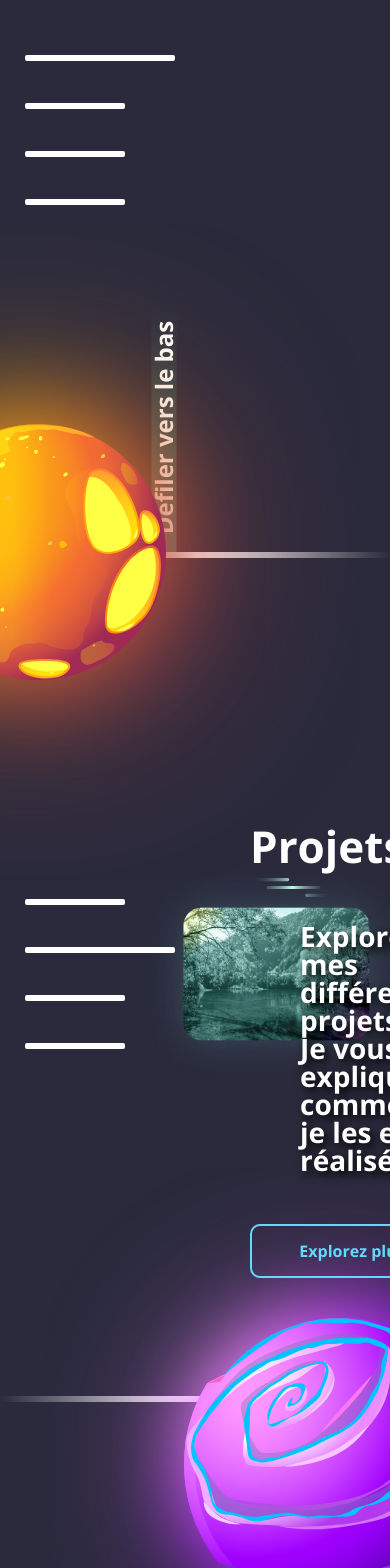
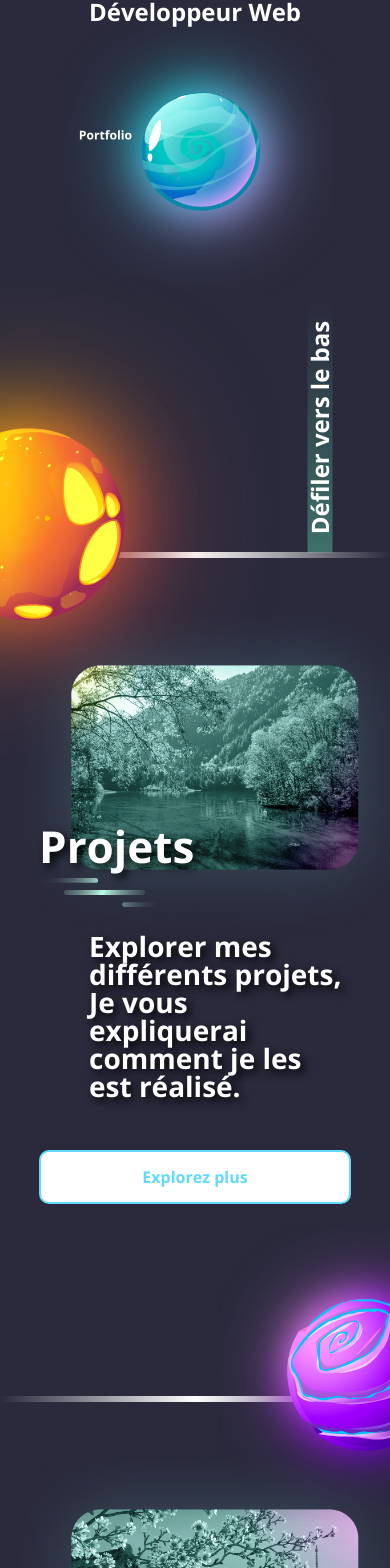
Before and after one commit to JusGaga/Portfolio-Gaetan, a React (Create React App) app: page / in a window 390 px wide. Shown: the part 292-1860 px from the top of the page. Built offline with nearby package versions, Linux system fonts and the light colour scheme; no server answers.

Commit message:
finish web pages

```diff
--- a/src/App.jsx
+++ b/src/App.jsx
@@ -1,16 +1,16 @@
 import React from 'react';
 import './App.css';
-import {BrowserRouter,Routes,Route} from "react-router-dom"
+
+import {BrowserRouter, Routes, Route} from "react-router-dom"
 import AllHome from "./pages/AllHome";
 import AboutMePages from "./pages/pages/AboutMePages/AboutMePages";
 import ProjectPages from "./pages/pages/ProjectPages/ProjectPages";
 
 
-
 function App() {
     return (
         <>
-      <div >
+            <div>
 
                 <BrowserRouter>
                     <div className="Container">
--- a/src/pages/pages/StarterPages/Projects.jsx
+++ b/src/pages/pages/StarterPages/Projects.jsx
@@ -8,13 +8,13 @@ import ProjectImg from '../../../Img/ProjectImg.png';
 import UnderTitle from '../../../Img/UnderTitle.svg';
 
 import Scroll from '../../../components/Scroll';
-import { Link } from 'react-router-dom';
+import {Link} from 'react-router-dom';
 
 
 const Projects = (props) => {
     return (
         <>
-      <div className={'planet2'} style={{ display: props.activate === 1 ? 'none' : 'block' }}>
+            <div className={'planet2'} style={{display: props.activate === 1 ? 'none' : 'block'}}>
                 <img src={planet2} alt='planet2'/>
             </div>
             <div className={'middlePageHome2 '} id={'project'} style={{
@@ -29,16 +29,16 @@ const Projects = (props) => {
                         <img className='underTitle' src={UnderTitle} alt={'underTitle'}/>
                         <h2>Explorer mes différents projets,<br/> Je vous expliquerai comment je les est
                             réalisé.</h2>
-            <div style={{ display: props.activate === 1 ? 'none' : 'block' }}>
+                        <div style={{display: props.activate === 1 ? 'none' : 'block'}}>
                             <Link to='/Projects' onClick={window.scrollTo(0, 0)}>Explorez plus</Link></div>
                     </div>
                 </div>
                 <img className={'ProjectImg '} src={ProjectImg} alt='Projets'/>
             </div>
-      <div className={'planet3'} style={{ display: props.activate === 1 ? 'none' : 'flex' }}>
+            <div className={'planet3'} style={{display: props.activate === 1 ? 'none' : undefined}}>
                 <img src={planet3} alt='planet3'/>
             </div>
-      <div className={'line2'} style={{ display: props.activate === 1 ? 'none' : 'block' }}/>
+            <div className={'line2'} style={{display: props.activate === 1 ? 'none' : 'block'}}/>
         </>
     );
 };
--- a/src/styles/ComponentsStyles/Scroll.css
+++ b/src/styles/ComponentsStyles/Scroll.css
@@ -51,3 +51,10 @@
         height: 100%;
     }
 }
+
+
+@media (max-width: 850px) {
+    .Scrollspace {
+        display: none;
+    }
+}
--- a/src/styles/pages/StarterPages/AboutMe.css
+++ b/src/styles/pages/StarterPages/AboutMe.css
@@ -1,4 +1,4 @@
-.middlePageHome3{
+.middlePageHome3 {
     position: absolute;
     /*top:200%;*/
     height: 100%;
@@ -8,7 +8,7 @@
     align-items: center;
 }
 
-.ContainerAboutMe{
+.ContainerAboutMe {
     position: absolute;
     height: 100%;
     width: 100%;
@@ -17,7 +17,7 @@
     justify-content: space-between;
 }
 
-.Present2{
+.Present2 {
     position: relative;
     z-index: 10;
     display: flex;
@@ -26,16 +26,16 @@
 
     height: 300px;
     width: 500px;
-    padding-left: 250px ;
+    padding-left: 250px;
     color: var(--white);
 
 }
 
-.Present2 h1{
+.Present2 h1 {
     font-size: 44px;
 }
 
-.Present2 h2{
+.Present2 h2 {
     margin-top: 25px;
     font-size: 28px;
     margin-left: 50px;
@@ -43,7 +43,7 @@
 }
 
 .Present2 div a {
-    margin-top:50px ;
+    margin-top: 50px;
     width: 200px;
     height: 50px;
     color: var(--secondary-color);
@@ -55,13 +55,14 @@
     line-height: 1;
     transition: 0.25s;
 }
-.Present2 div a:hover{
+
+.Present2 div a:hover {
     box-shadow: inset 0 0 0 2em var(--secondary-color);
-    color:white;
+    color: white;
 
 }
 
-.AboutMeImg{
+.AboutMeImg {
     z-index: 0;
     width: 65%;
     border-radius: 50px;
@@ -70,11 +71,38 @@
 
 }
 
-.line3{
+.line3 {
     position: absolute;
     z-index: 0;
     top: 300%;
     width: 100%;
     height: 6px;
-    background: linear-gradient(-90deg,rgba(42,42,60,0)0%,rgba(255,255,255,100)50%,rgba(42,42,60,0)100%);
+    background: linear-gradient(-90deg, rgba(42, 42, 60, 0) 0%, rgba(255, 255, 255, 100) 50%, rgba(42, 42, 60, 0) 100%);
 }
+
+@media screen and (max-width: 850px) {
+    .ContainerAboutMe {
+        display: flex;
+        justify-content: center;
+    }
+
+    .Present2 {
+        width: 80%;
+        padding: 0;
+    }
+
+    .Present2 h1 {
+        text-shadow: 4px 4px 10px #000000;
+    }
+
+    .AboutMeImg {
+        width: 100%;
+        position: absolute;
+        top: 5%;
+    }
+
+    .Present2 div a {
+        width: unset;
+        background: white;
+    }
+}
--- a/src/styles/pages/StarterPages/Contact.css
+++ b/src/styles/pages/StarterPages/Contact.css
@@ -1,6 +1,6 @@
-.middlePageHome4{
+.middlePageHome4 {
     position: absolute;
-    top:300%;
+    top: 300%;
     height: 100%;
     width: 100%;
     overflow: hidden;
@@ -8,7 +8,7 @@
     align-items: center;
 }
 
-.ContainerContact{
+.ContainerContact {
     position: absolute;
     height: 100%;
     width: 100%;
@@ -17,7 +17,7 @@
     justify-content: space-between;
 }
 
-.Present3{
+.Present3 {
     position: relative;
     z-index: 10;
     display: flex;
@@ -26,13 +26,15 @@
 
     height: 300px;
     width: 500px;
-    padding-left: 250px ;
+    padding-left: 250px;
     color: var(--white);
 }
-.Present3 h1{
+
+.Present3 h1 {
     font-size: 44px;
 }
-.Present3 h2{
+
+.Present3 h2 {
     margin-top: 25px;
     font-size: 28px;
     margin-left: 50px;
@@ -44,7 +46,7 @@
 }
 
 .Present3 div a {
-    margin-top:50px ;
+    margin-top: 50px;
     width: 200px;
     height: 50px;
     color: var(--secondary-color);
@@ -56,13 +58,14 @@
     line-height: 1;
     transition: 0.25s;
 }
-.Present3 div a:hover{
+
+.Present3 div a:hover {
     box-shadow: inset 0 0 0 2em var(--secondary-color);
-    color:white;
+    color: white;
 
 }
 
-.ContactMeImg{
+.ContactMeImg {
     z-index: 0;
     width: 65%;
     border-radius: 50px;
@@ -70,30 +73,75 @@
     right: 0;
 }
 
-.planet4{
+.planet4 {
     position: absolute;
     z-index: 1;
-    top:calc(300% - 329px);
+    top: calc(300% - 329px);
 }
 
-.planet5{
+.planet5 {
     position: absolute;
     z-index: 1;
     top: calc(400% - 360px);
     left: calc(100% - 504px);
 }
 
-.line4{
+.line4 {
     position: absolute;
     z-index: 0;
     top: 400%;
     width: 100%;
     height: 6px;
-    background: linear-gradient(-90deg,rgba(42,42,60,0)0%,rgba(255,255,255,100)50%,rgba(42,42,60,0)100%);
+    background: linear-gradient(-90deg, rgba(42, 42, 60, 0) 0%, rgba(255, 255, 255, 100) 50%, rgba(42, 42, 60, 0) 100%);
 }
 
-@media screen and (min-width:1921px){
-    .planet5{
-        left: calc(((100% - 1920px - 504px)/4) + 1920px)
+@media screen and (min-width: 1921px) {
+    .planet5 {
+        left: calc(((100% - 1920px - 504px) / 4) + 1920px)
     }
 }
+
+@media screen and (max-width: 850px) {
+    .planet4 {
+        top: calc(300% - 281px)
+    }
+
+    .planet4 img {
+        width: 75%;
+    }
+
+    .ContainerContact {
+        display: flex;
+        justify-content: center;
+    }
+
+    .Present3 {
+        width: 80%;
+        padding: 0;
+    }
+
+    .Present3 h1 {
+        text-shadow: 4px 4px 10px #000000;
+    }
+
+    .ContactMeImg {
+        width: 100%;
+        position: absolute;
+        top: 5%;
+    }
+
+    .Present3 div a {
+        width: unset;
+        background: white;
+    }
+
+    .planet5 {
+        top: calc(400% - 281px);
+        display: flex;
+        justify-content: flex-end;
+    }
+
+    .planet5 img {
+        width: 65%;
+    }
+}
--- a/src/styles/pages/StarterPages/Footer.css
+++ b/src/styles/pages/StarterPages/Footer.css
@@ -134,3 +134,43 @@
     display: flex;
     align-items: center;
 }
+
+@media screen and (max-width: 850px) {
+    .ContainerFooter2 {
+        display: flex;
+        flex-direction: column-reverse;
+    }
+
+    .leftFooter {
+        margin: 0;
+        text-align: center;
+    }
+
+    .RightFooter {
+        margin: 0;
+        justify-content: center;
+    }
+
+    #FormContact {
+        display: flex;
+        flex-direction: column;
+        justify-content: center;
+        align-items: center;
+    }
+
+    #FormContact input, #FormContact textarea {
+        width: 75%;
+        margin: 0;
+    }
+
+    .btnFooter {
+        margin-top: 2em;
+        width: 100%;
+    }
+
+    #FormContact label {
+        margin: 0;
+        padding-left: 3em;
+        text-align: start;
+    }
+}
--- a/src/styles/pages/StarterPages/Home.css
+++ b/src/styles/pages/StarterPages/Home.css
@@ -1,4 +1,4 @@
-.middlePage{
+.middlePage {
     display: flex;
     align-items: center;
     justify-content: space-between;
@@ -7,14 +7,15 @@
     overflow: hidden;
 
 }
-.centerPage{
+
+.centerPage {
     display: flex;
     justify-content: space-between;
     align-items: center;
     margin-left: 250px;
 }
 
-.circle{
+.circle {
     min-width: 380px;
     height: 380px;
 
@@ -28,36 +29,35 @@
 }
 
 
-
-.center{
+.center {
     display: flex;
     justify-content: center;
 }
 
-.one{
+.one {
     font-size: 44px;
     color: var(--white);
 }
 
-.two{
+.two {
     font-size: 24px;
     color: var(--white);
-    padding-top:  50px;
+    padding-top: 50px;
 }
 
-.planet{
+.planet {
     position: relative;
     margin-top: 50px;
 }
 
-.planet img{
+.planet img {
     position: relative;
     width: 100%;
 }
 
-.scrollDown{
+.scrollDown {
     position: absolute;
-    left: calc(100%/10);
+    left: calc(100% / 10);
     top: calc(100% - 137px);
     width: 250px;
     height: 25px;
@@ -67,16 +67,39 @@
     font-size: 24px;
     text-align: center;
 }
-.line{
+
+.line {
     position: absolute;
     top: 100%;
     width: 100%;
     height: 6px;
-    background: linear-gradient(-90deg,rgba(42,42,60,0)0%,rgba(255,255,255,100)50%,rgba(42,42,60,0)100%);
+    background: linear-gradient(-90deg, rgba(42, 42, 60, 0) 0%, rgba(255, 255, 255, 100) 50%, rgba(42, 42, 60, 0) 100%);
 }
 
-@media screen and (min-width: 1921px){
-    .scrollDown{
-        left: calc(100%/10 + 100%/6);
+@media screen and (min-width: 1921px) {
+    .scrollDown {
+        left: calc(100% / 10 + 100% / 6);
     }
 }
+
+
+@media screen and (max-width: 850px) {
+    .centerPage {
+        margin: 0;
+        display: flex;
+        flex-direction: column;
+    }
+
+    .circle {
+        box-shadow: none;
+        height: 0;
+    }
+
+    .planet {
+        max-width: 70%;
+    }
+
+    .scrollDown {
+        left: 50%;
+    }
+}
--- a/src/styles/pages/StarterPages/Projects.css
+++ b/src/styles/pages/StarterPages/Projects.css
@@ -1,12 +1,12 @@
-.planet2{
-    position:absolute;
-    top:calc(100% - 328px);
+.planet2 {
+    position: absolute;
+    top: calc(100% - 328px);
 }
 
 
-.middlePageHome2{
+.middlePageHome2 {
     position: absolute;
-    top:100%;
+    top: 100%;
     height: 100%;
     width: 100%;
     overflow: hidden;
@@ -14,7 +14,7 @@
     align-items: center;
 }
 
-.containerProject{
+.containerProject {
     position: absolute;
     height: 100%;
     width: 100%;
@@ -23,7 +23,7 @@
     justify-content: space-between;
 }
 
-.Present{
+.Present {
     position: relative;
     z-index: 10;
     display: flex;
@@ -32,13 +32,15 @@
 
     height: 300px;
     width: 500px;
-    padding-left: 250px ;
+    padding-left: 250px;
     color: var(--white);
 }
-.Present h1{
+
+.Present h1 {
     font-size: 44px;
 }
-.Present h2{
+
+.Present h2 {
     margin-top: 25px;
     font-size: 28px;
     margin-left: 50px;
@@ -50,7 +52,7 @@
 }
 
 .Present div a {
-    margin-top:50px ;
+    margin-top: 50px;
     width: 200px;
     height: 50px;
     color: var(--secondary-color);
@@ -62,13 +64,14 @@
     line-height: 1;
     transition: 0.25s;
 }
-.Present div a:hover{
+
+.Present div a:hover {
     box-shadow: inset 0 0 0 2em var(--secondary-color);
-    color:white;
+    color: white;
 
 }
 
-.ProjectImg{
+.ProjectImg {
     z-index: 0;
     width: 65%;
     border-radius: 50px;
@@ -77,34 +80,80 @@
 }
 
 
-.underTitle{
+.underTitle {
     margin-top: 10px;
     width: 40%;
 }
 
-.line2{
+.line2 {
     position: absolute;
     z-index: 0;
     top: 200%;
     width: 100%;
     height: 6px;
-    background: linear-gradient(-90deg,rgba(42,42,60,0)0%,rgba(255,255,255,100)50%,rgba(42,42,60,0)100%);
+    background: linear-gradient(-90deg, rgba(42, 42, 60, 0) 0%, rgba(255, 255, 255, 100) 50%, rgba(42, 42, 60, 0) 100%);
 }
 
-.planet3{
-    /*display: flex;*/
-    /*justify-content: flex-end;*/
+.planet3 {
+    display: flex;
+    justify-content: flex-end;
     position: absolute;
     z-index: 1;
     top: calc(200% - 228px);
     left: calc(100% - 345px);
 }
-.planet3 img{
+
+.planet3 img {
     width: 345px;
 }
 
-@media screen and (min-width:1921px){
-    .planet3{
-        left: calc(((100% - 1920px)/4) + 1920px + 32px)
+@media screen and (min-width: 1921px) {
+    .planet3 {
+        left: calc(((100% - 1920px) / 4) + 1920px + 32px)
     }
 }
+
+@media screen and (max-width: 850px) {
+    .planet2 {
+        top: calc(100% - 274px);
+    }
+
+    .planet2 img {
+        width: 75%;
+
+    }
+
+    .planet3 {
+        top: calc(200% - 172px)
+    }
+
+    .planet3 img {
+        width: 50%;
+    }
+
+    .containerProject {
+        display: flex;
+        justify-content: center;
+    }
+
+    .Present {
+        width: 80%;
+        padding: 0;
+    }
+
+    .Present h1 {
+        text-shadow: 4px 4px 10px #000000;
+    }
+
+    .ProjectImg {
+        width: 100%;
+        position: absolute;
+        top: 5%;
+    }
+
+    .Present div a {
+        width: unset;
+        background: white;
+    }
+
+}
```
Lines whose indentation alone changed are shown as unchanged.
